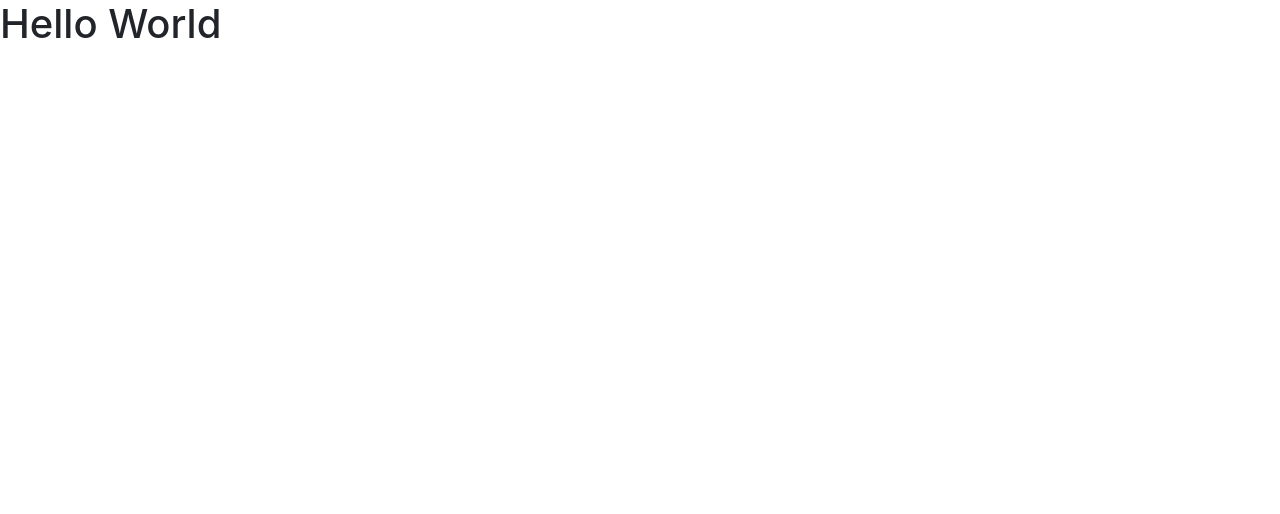
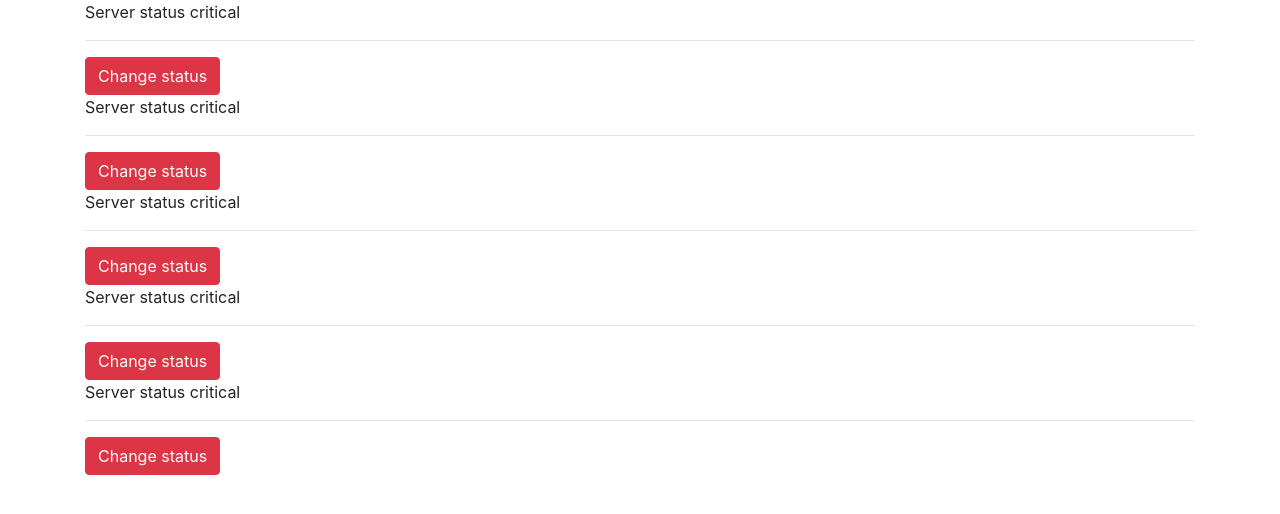
Before and after one commit to gabrielmustiere/vue-wonderful-quote, a Vue app: page / in a window 1280 px wide. Shown: the top 514 px of the page. Built offline with nearby package versions, Linux system fonts and the light colour scheme.

Commit message:
add components

```diff
--- a/src/App.vue
+++ b/src/App.vue
@@ -1,13 +1,19 @@
 <template>
-  <div id="app">
-    <h1>Hello World</h1>
-  </div>
+    <div class="container">
+        <div class="row">
+            <div class="col">
+                <app-servers></app-servers>
+            </div>
+        </div>
+    </div>
 </template>
 
 <script>
-export default {}
+import AppServers from './Home'
+
+export default {
+  components: {
+    'app-servers': AppServers
+  }
+}
 </script>
-
-<style lang="scss">
-
-</style>
--- /dev/null
+++ b/src/Home.vue
@@ -0,0 +1,18 @@
+<template>
+    <div>
+        <app-server-status v-for="server in 5"></app-server-status>
+    </div>
+</template>
+
+<script>
+import ServerStatus from './ServerStatus'
+export default {
+  components: {
+    'app-server-status': ServerStatus
+  }
+}
+</script>
+
+<style scoped>
+
+</style>
--- /dev/null
+++ b/src/ServerStatus.vue
@@ -0,0 +1,26 @@
+<template>
+    <div>
+        <p>Server status {{ status }}</p>
+        <hr>
+        <button @click="changeStatus" class="btn btn-danger">Change status</button>
+    </div>
+</template>
+
+<script>
+export default {
+  data () {
+    return {
+      status: 'critical'
+    }
+  },
+  methods: {
+    changeStatus () {
+      this.status = 'normal'
+    }
+  }
+}
+</script>
+
+<style scoped>
+
+</style>
```
